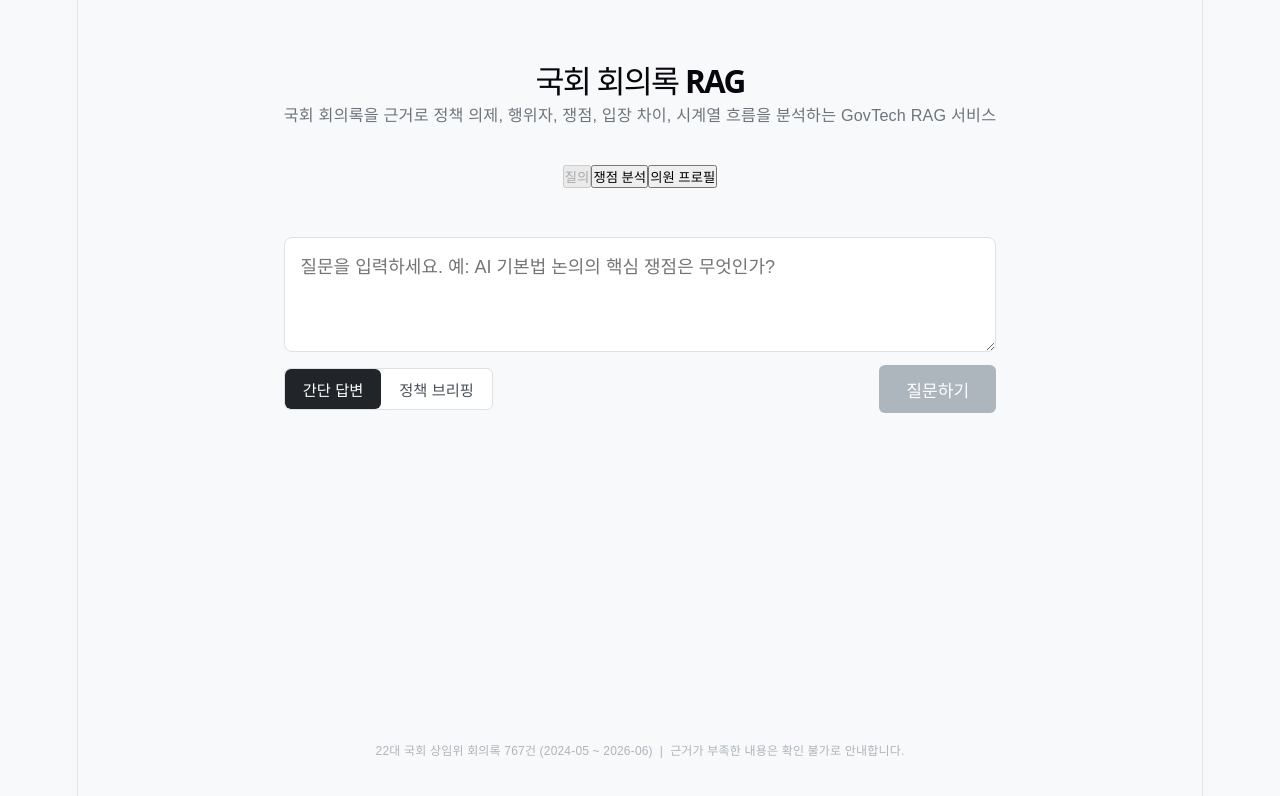
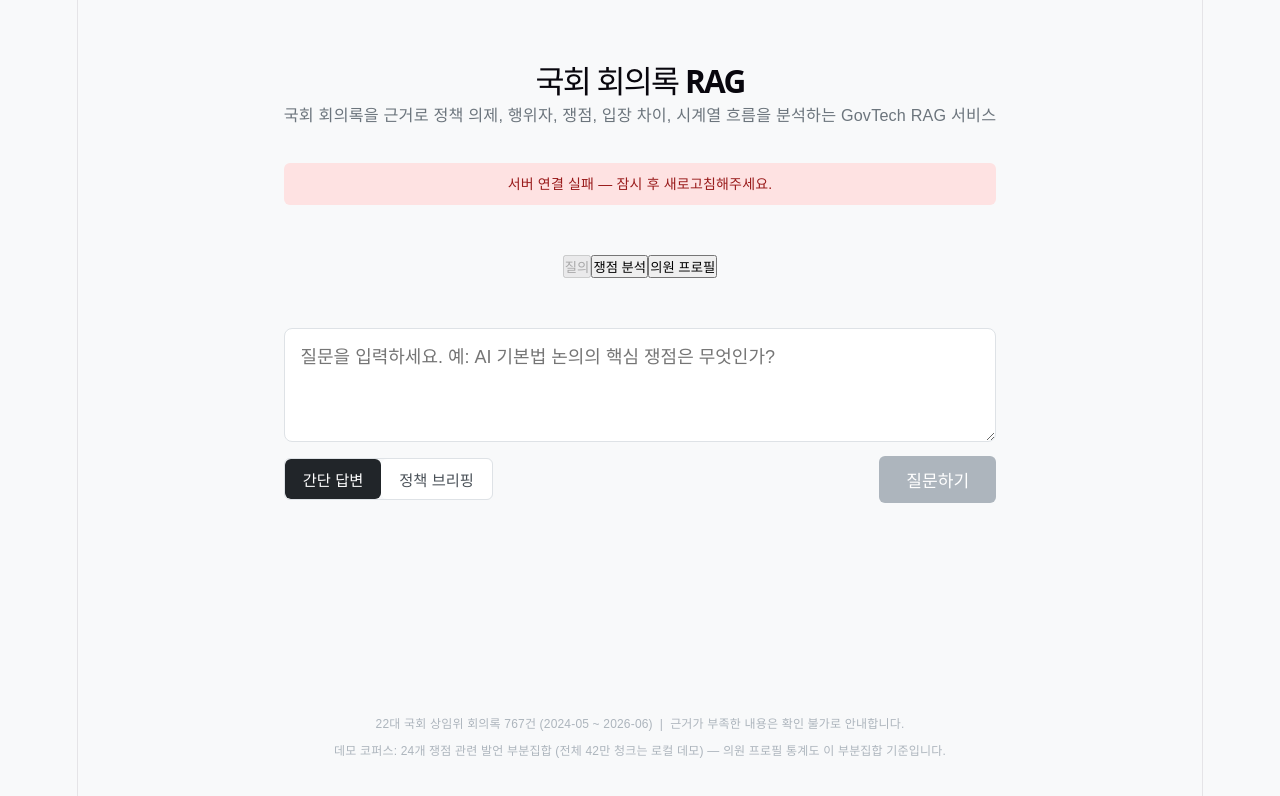
Before and after one commit to callmekjs/National_Assembly_3, a React (Vite) app in the folder frontend/: page / in a window 1280 px wide. Shown: the top 796 px of the page. Built offline with nearby package versions, Linux system fonts and the light colour scheme; no server answers.

Commit message:
feat(dep-b): 콜드스타트 배너 + 데모 코퍼스 푸터 표기

```diff
--- a/frontend/src/App.jsx
+++ b/frontend/src/App.jsx
@@ -1,6 +1,6 @@
-import { useState } from 'react'
+import { useEffect, useState } from 'react'
 import './App.css'
-import { postQuery } from './api'
+import { postQuery, pingHealth } from './api'
 import QueryForm from './components/QueryForm'
 import AnswerPanel from './components/AnswerPanel'
 import SourcePanel from './components/SourcePanel'
@@ -19,6 +19,11 @@ function App() {
   const [modalChunkId, setModalChunkId] = useState(null)
   const [selectedActor, setSelectedActor] = useState(null)
   const [selectedIssue, setSelectedIssue] = useState(null)
+  const [serverStatus, setServerStatus] = useState('checking') // checking | ok | down
+
+  useEffect(() => {
+    pingHealth().then(() => setServerStatus('ok')).catch(() => setServerStatus('down'))
+  }, [])
 
   function openActor(name) { setSelectedActor(name); setTab('actor') }
   function openIssue(issueId) { setSelectedIssue(issueId); setTab('issues') }
@@ -53,6 +58,17 @@ function App() {
           국회 회의록을 근거로 정책 의제, 행위자, 쟁점, 입장 차이, 시계열 흐름을 분석하는 GovTech RAG 서비스
         </p>
       </header>
+
+      {serverStatus === 'checking' && (
+        <div style={{ background: '#fef3c7', color: '#92400e', padding: '8px 12px', borderRadius: 6, marginBottom: 12, fontSize: 14 }}>
+          무료 서버를 깨우는 중입니다 (최대 1분)…
+        </div>
+      )}
+      {serverStatus === 'down' && (
+        <div style={{ background: '#fee2e2', color: '#991b1b', padding: '8px 12px', borderRadius: 6, marginBottom: 12, fontSize: 14 }}>
+          서버 연결 실패 — 잠시 후 새로고침해주세요.
+        </div>
+      )}
 
       <div style={{ marginBottom: 12 }}>
         <button onClick={() => setTab('query')} disabled={tab === 'query'}>질의</button>
@@ -100,6 +116,9 @@ function App() {
         <small>
           22대 국회 상임위 회의록 767건 (2024-05 ~ 2026-06) &nbsp;|&nbsp;
           근거가 부족한 내용은 확인 불가로 안내합니다.
+          <br />
+          데모 코퍼스: 24개 쟁점 관련 발언 부분집합 (전체 42만 청크는 로컬 데모) — 의원
+          프로필 통계도 이 부분집합 기준입니다.
         </small>
       </footer>
     </div>
--- a/frontend/src/api.js
+++ b/frontend/src/api.js
@@ -52,6 +52,11 @@ export function fetchActor(name) {
   return request(`/actors/${encodeURIComponent(name)}`)
 }
 
+export function pingHealth() {
+  // 콜드스타트(Render free 슬립) 대비 — 최대 90초 대기
+  return request('/health', {}, 90000)
+}
+
 export function postQuery(question, mode) {
   return request('/query', {
     method: 'POST',
```
